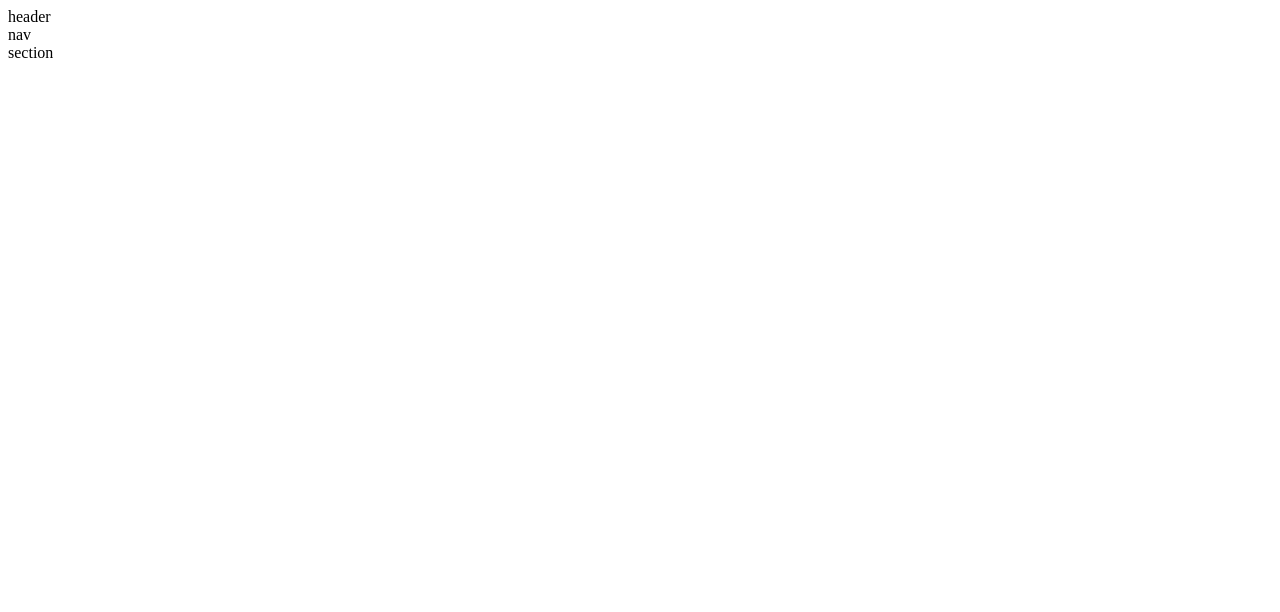
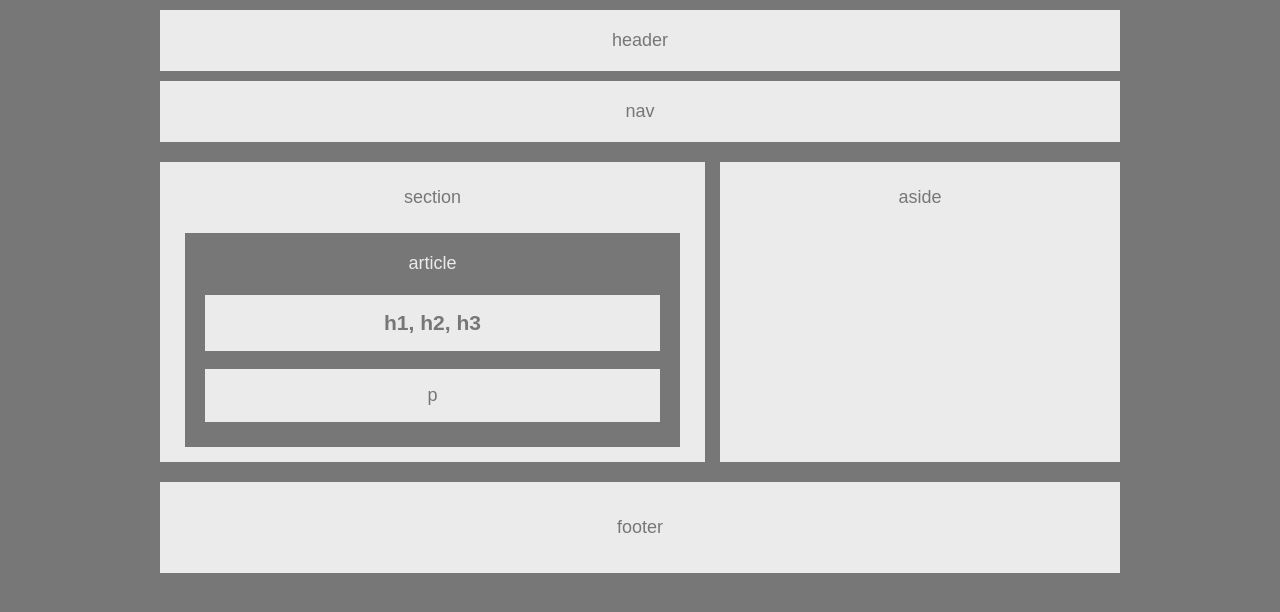
Before and after one commit to derekgeorg/HW-Wireframe, a plain HTML site: page index.html in a window 1280 px wide. Drawn offline with Linux system fonts and the light colour scheme.

Commit message:
attempt at pushing index & css

```diff
--- a/index.html
+++ b/index.html
@@ -2,12 +2,32 @@
     <html>
     <head>
         <title>Assignment 1</title>
-        <link rel="stylesheet" href="style.css">
+        <link href="style.css" type="text/css" rel="stylesheet">
     </head>
     <body>
-        <header>header</header>
-        <nav>nav</nav>
-        <section>section</section>
-
+        <div>
+            <header>header</header>
+        </div>
+        <div>
+            <nav>nav</nav>
+        </div>
+        <div>
+            <section>section
+                        <article>article
+                            <div>
+                                <h1>h1, h2, h3</h1>
+                            </div>
+                            <div>
+                                <p>p</p>
+                            </div>
+                    </article>
+            </section>
+        </div>
+        <div>
+            <aside>aside</aside>
+        </div>
+        <div>
+            <footer>footer</footer>
+        </div>
     </body>
     </html>
--- a/style.css
+++ b/style.css
@@ -0,0 +1,70 @@
+/* This declaration box handles font, color, background, width and font-size
+of all body elements */
+body { font-family: 'Arial', 'Helvetica Neue', Helvetica, sans-serif;
+    color: #777;
+    background: #777;
+    width: 960px;
+    font-size: 18px;
+    margin-right: auto;
+    margin-left: auto;
+}
+/* This chnages background color and centers text of the following elements */
+header, nav, section, footer, aside {
+    background: #ebebeb;
+    text-align: center;
+}
+/* This is the header div with header text */
+header {
+    padding: 20px;
+    margin-top: 10px;
+    margin-bottom: 10px;
+}
+/* This is the nav div with nav text */
+nav {
+    padding: 20px;
+    margin-top: 10px;
+    margin-bottom: 20px;
+}
+/*This is the section div with section text. article div with h1 + p are also included here */
+section {
+    width: 495px;
+    height: 250px;
+    float: left;
+    padding: 25px;
+    margin-bottom: 20px;
+}
+/* article lies within section and includes divs h1 & p */
+article {
+    color: #ebebeb;
+    background: #777;
+    width: auto;
+    margin-top: 5%;
+    padding: 20px;
+}
+/* h1 & p element's padding, color and background are determined here */
+h1, p {
+    padding: 16px;
+    color: #777;
+    background: #ebebeb;
+}
+h1 {
+    margin-bottom: 5px;
+}
+p {
+    margin-bottom: 5px;
+}
+
+/* This is the aside div with aside text */
+aside {
+    width: 350px;
+    height: 250px;
+    float: right; clear: right;
+    padding: 25px;
+    margin-bottom: 20px;
+}
+/* This is the footer dive with footer text */
+footer {
+    padding: 35px;
+    margin-top: 20px;
+    clear: both;
+}
```
